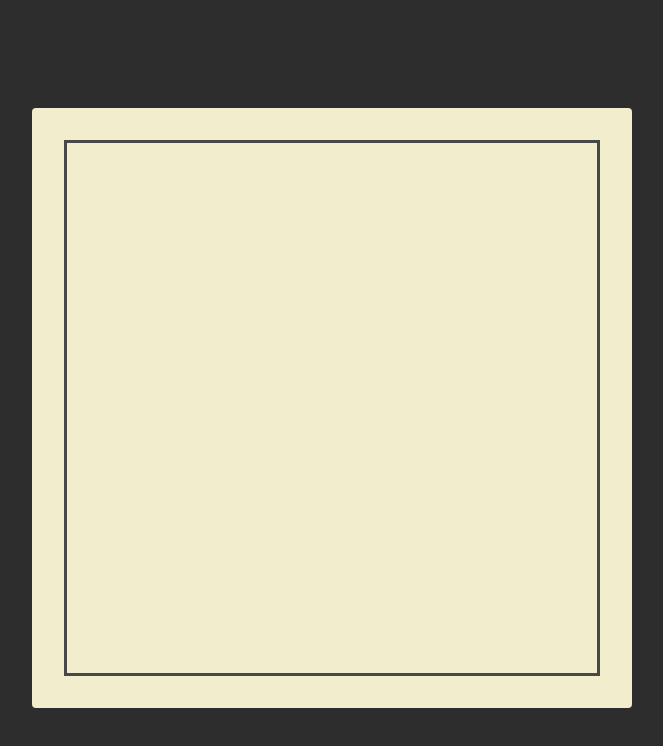
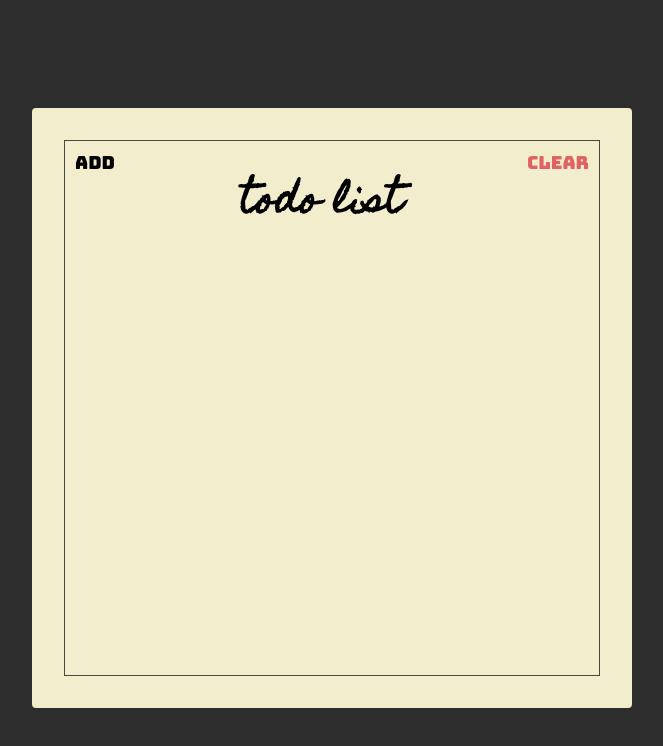
Before and after one commit to yamolase/react-course-starter, a website: page index.html in a window 1280 px wide. Shown: the whole page, without its empty margins (308-971 px from the left). Drawn offline with Linux system fonts and the light colour scheme.

Commit message:
membuat header section

```diff
--- a/index.html
+++ b/index.html
@@ -11,6 +11,12 @@
   </head>
   <body>
     <div class="container" >
-      <div class="frame"></div>
+      <div class="frame">
+     <div class="header">
+       <button class="header-btn">add</button>
+       <h1 class="header-title">Todo list</h1>
+        <button class="header-btn main-red-color">Clear</button>
+     </div>
+      </div>
     </div>
 </html>
--- a/styles.css
+++ b/styles.css
@@ -1,7 +1,12 @@
 * {
   box-sizing: border-box;
 }
-
+:root {
+  --main-red-color: #e06262;
+}
+.main-red-color {
+  color: var(--main-red-color);
+}
 html {
   font-size: 10px;
 }
@@ -27,9 +32,33 @@ body.html {
   height: 600px;
   background-color: #f2eecd;
   border-radius: 4px;
+
   padding: 32px;
 }
 .frame {
-  border: 3px solid #484848;
+  border: 1px solid #484848;
   height: 100%;
+
+  display: flex;
+  flex-direction: column;
 }
+.header {
+  display: flex;
+  align-items: flex-start;
+}
+.header-title {
+  flex: 1;
+  text-align: center;
+  font-size: 3.6rem;
+  font-family: "Homemade Apple", sans-serif;
+  text-transform: lowercase;
+}
+.header-btn {
+  font-size: 1.8rem;
+  font-family: "bungee", sans-serif;
+
+  padding: 10px;
+  background: unset;
+  border: unset;
+  outline: unset;
+}
```
